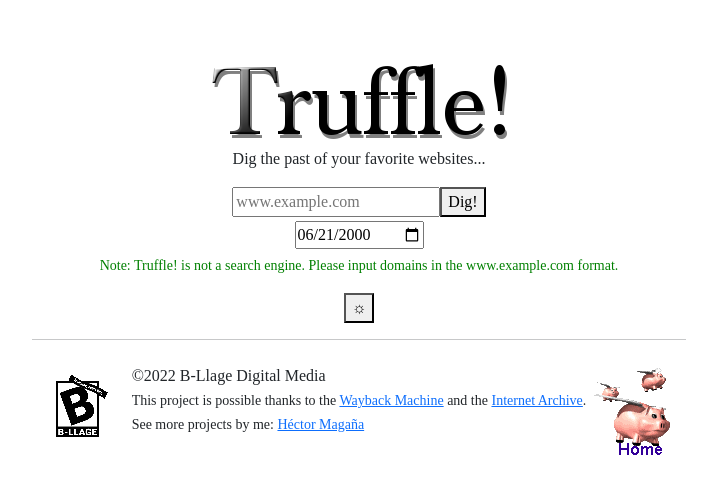
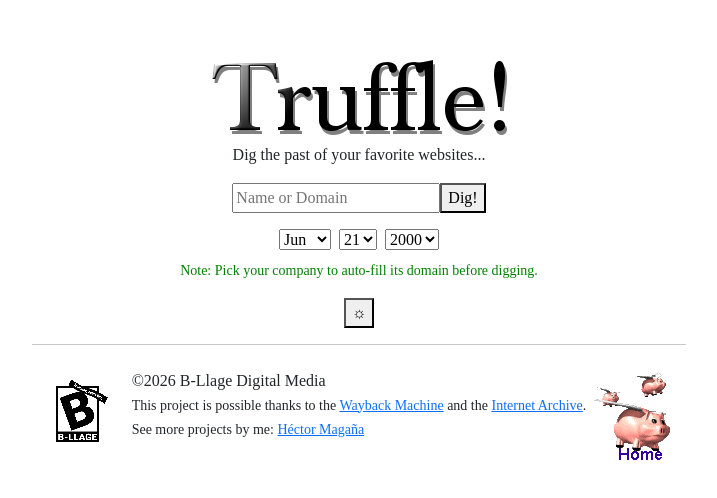
Before and after one commit to Hecedu/Truffle, a React (Create React App) app: page / in a window 1280 px wide. Shown: the part 144-642 px from the top of the page, without its empty margins (281-998 px from the left). Built offline with nearby package versions, Linux system fonts and the light colour scheme.

Commit message:
suggestion tool and local storage for theming

```diff
--- a/src/App.tsx
+++ b/src/App.tsx
@@ -1,4 +1,4 @@
-import React, { useState } from 'react';
+import React, { useState, useEffect } from 'react';
 import "bootstrap/dist/css/bootstrap.min.css"
 import axios from 'axios';
 
@@ -6,22 +6,53 @@ function App() {
   const [isThemeDark, setIsThemeDark] = useState(false)
   const [isSearching, setIsSearching] = useState(false)
   const [error, setError] = useState('')
-  const [searchQuery, setSearchQuery] = useState('')
-  const [dateQuery, setDateQuery] = useState('2000-06-21')
+  const [companyQuery, setCompanyQuery] = useState('')
+  const [selectedDomain, setSelectedDomain] = useState('')
+  const [suggestions, setSuggestions] = useState<{ name: string, domain: string, logo?: string }[]>([])
+  const [isLoadingCompanies, setIsLoadingCompanies] = useState(false)
+  const [dateParts, setDateParts] = useState({ day: '21', month: '06', year: '2000' })
 
-  async function getWebsite(event: React.FormEvent) {
-    event.preventDefault()
+  const months = [
+    { value: '01', label: 'Jan' },
+    { value: '02', label: 'Feb' },
+    { value: '03', label: 'Mar' },
+    { value: '04', label: 'Apr' },
+    { value: '05', label: 'May' },
+    { value: '06', label: 'Jun' },
+    { value: '07', label: 'Jul' },
+    { value: '08', label: 'Aug' },
+    { value: '09', label: 'Sep' },
+    { value: '10', label: 'Oct' },
+    { value: '11', label: 'Nov' },
+    { value: '12', label: 'Dec' },
+  ]
+  const days = Array.from({ length: 31 }, (_, idx) => String(idx + 1).padStart(2, '0'))
+  const minYear = 1990
+  const maxYear = new Date().getFullYear()
+  const years = Array.from({ length: maxYear - minYear + 1 }, (_, idx) => String(minYear + idx))
+
+  async function getWebsite(event?: React.FormEvent, domainOverride?: string) {
+    if (event) event.preventDefault()
     setIsSearching(true)
 
-    var formattedDateQuery = dateQuery.replace('-', '')
+    const formattedDateQuery = `${dateParts.year}${dateParts.month}${dateParts.day}`
+    const domainToUse = domainOverride || selectedDomain || suggestions[0]?.domain
 
-    await axios.get(`https://archive.org/wayback/available?url=https://${searchQuery}&timestamp=${formattedDateQuery}`)
+    if (!domainToUse) {
+      setIsSearching(false)
+      setError('Pick a company to continue')
+      return
+    }
+
+    await axios.get(`https://archive.org/wayback/available?url=https://${domainToUse}&timestamp=${formattedDateQuery}`)
       .then((result) => {
-        if (result.data.archived_snapshots.closest.url !== undefined) {
-          var url = result.data.archived_snapshots.closest.url as string
-          var position = 41
-          var output = url.substring(0, position) + "if_" + url.substring(position);
-          window.location.href = output
+        const closest = result?.data?.archived_snapshots?.closest
+        const url = closest?.url as string | undefined
+
+        if (url) {
+          const position = 41
+          const output = url.substring(0, position) + "if_" + url.substring(position);
+          window.location.href = output;
         }
         else {
           setIsSearching(false)
@@ -33,13 +64,59 @@ function App() {
         setError('An Unexpected Error Ocurred')
       })
   }
-  const searchChangeHandler = (e: React.FormEvent<HTMLInputElement>) => {
-    setSearchQuery(e.currentTarget.value);
+  const onDarkThemeButton = () => {
+    //save the theme in local storage
+    localStorage.setItem('isThemeDark', JSON.stringify(!isThemeDark));
+    setIsThemeDark(!isThemeDark);
   }
-  const dateChangeHandler = (e: React.FormEvent<HTMLInputElement>) => {
-    console.log(e.currentTarget.value)
-    setDateQuery(e.currentTarget.value);
+  const companyChangeHandler = async (e: React.FormEvent<HTMLInputElement>) => {
+    const value = e.currentTarget.value
+    setCompanyQuery(value);
+    setSelectedDomain('');
+    setError('');
+
+    if (value.trim().length < 2) {
+      setSuggestions([]);
+      return;
+    }
+
+    setIsLoadingCompanies(true);
+    try {
+      const response = await axios.get(`https://autocomplete.clearbit.com/v1/companies/suggest?query=${encodeURIComponent(value)}`)
+      setSuggestions(response.data || []);
+    } catch (_) {
+      setSuggestions([]);
+    } finally {
+      setIsLoadingCompanies(false);
+    }
   }
+  const onSelectDomain = (domain: string) => {
+    setSelectedDomain(domain);
+    setError('');
+  }
+  const onSuggestionClick = (domain: string) => {
+    setSelectedDomain(domain);
+    setError('');
+    getWebsite(undefined, domain);
+  }
+  const dateChangeHandler = (key: 'day' | 'month' | 'year') => (e: React.FormEvent<HTMLSelectElement>) => {
+    const value = e.currentTarget?.value
+    if (!value) return
+    setDateParts((prev) => ({ ...prev, [key]: value }));
+  }
+
+  //force reload on load
+  useEffect(() => {
+    const storedTheme = localStorage.getItem('isThemeDark');
+    if (storedTheme) {
+      setIsThemeDark(JSON.parse(storedTheme));
+    } else {
+      localStorage.setItem('isThemeDark', JSON.stringify(isThemeDark));
+    }
+    setIsSearching(false);
+  }, []);
+
+
   return (
     <div
       className={`App ${isThemeDark ? 'text-light' : 'text-dark'}`}
@@ -63,12 +140,43 @@ function App() {
               }
               <p>Dig the past of your favorite websites...</p>
               <form onSubmit={getWebsite}>
-                <input value={searchQuery} onChange={searchChangeHandler} placeholder={"www.example.com"}></input>
-                <button onClick={getWebsite}>Dig!</button>
+                <input value={companyQuery} onChange={companyChangeHandler} placeholder={"Name or Domain"}></input>
+                <button type='submit'>Dig!</button>
               </form>
-              <input className="my-1" type="date" min={'1990-01-01'} value={dateQuery} onChange={dateChangeHandler} />
-              <p><small style={{color: "green"}}>Note: Truffle! is not a search engine. Please input domains in the www.example.com format.</small></p>
-              <button onClick={() => { setIsThemeDark(!isThemeDark) }}>☼</button>
+              <div className='my-2'>
+                {isLoadingCompanies && <small>Finding companies...</small>}
+                <div className='d-flex flex-wrap justify-content-center gap-2'>
+                  {suggestions.map((company) => (
+                    <button
+                      key={company.domain}
+                      type='button'
+                      className={`btn btn-sm ${selectedDomain === company.domain ? 'btn-primary' : 'btn-outline-secondary'}`}
+                      onClick={() => onSuggestionClick(company.domain)}
+                    >
+                      {company.name} ({company.domain})
+                    </button>
+                  ))}
+                </div>
+              </div>
+              <div className='d-flex justify-content-center gap-2 my-2'>
+                <select value={dateParts.month} onChange={dateChangeHandler('month')} aria-label='Select month'>
+                  {months.map((month) => (
+                    <option key={month.value} value={month.value}>{month.label}</option>
+                  ))}
+                </select>
+                <select value={dateParts.day} onChange={dateChangeHandler('day')} aria-label='Select day'>
+                  {days.map((day) => (
+                    <option key={day} value={day}>{day}</option>
+                  ))}
+                </select>
+                <select value={dateParts.year} onChange={dateChangeHandler('year')} aria-label='Select year'>
+                  {years.map((year) => (
+                    <option key={year} value={year}>{year}</option>
+                  ))}
+                </select>
+              </div>
+              <p><small style={{color: "green"}}>Note: Pick your company to auto-fill its domain before digging.</small></p>
+              <button onClick={()=>{onDarkThemeButton()}}>☼</button>
               {
                 error ? <p style={{ color: 'red' }}>{error}</p> : <></>
               }
@@ -78,7 +186,7 @@ function App() {
                   <img className='img-fluid' src={require('./Assets/bllage.gif')} alt="B Llage logo continuously spinning"/>
                 </div>
                 <div className='text-start'>
-                  <p className='mt-2 mb-0'>©2022 B-Llage Digital Media</p>
+                  <p className='mt-2 mb-0'>©2026 B-Llage Digital Media</p>
                   <p className='m-0'><small>This project is possible thanks to the <a href='https://archive.org/web/'>Wayback Machine</a> and the <a href='https://archive.org/'>Internet Archive</a>.</small></p>
                   <p><small>See more projects by me: <a href='https://hectormagana.art'>Héctor Magaña</a></small></p>
                 </div>
```
